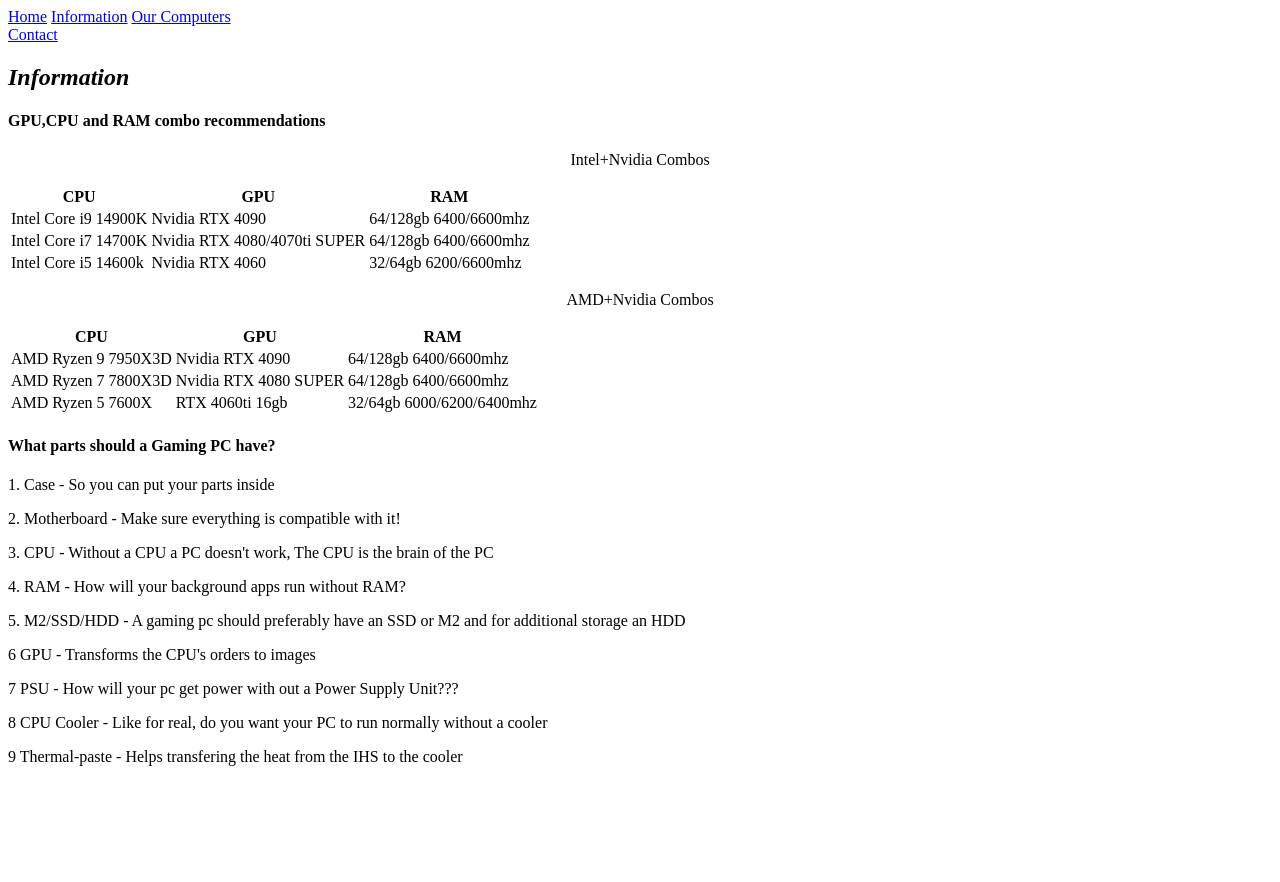
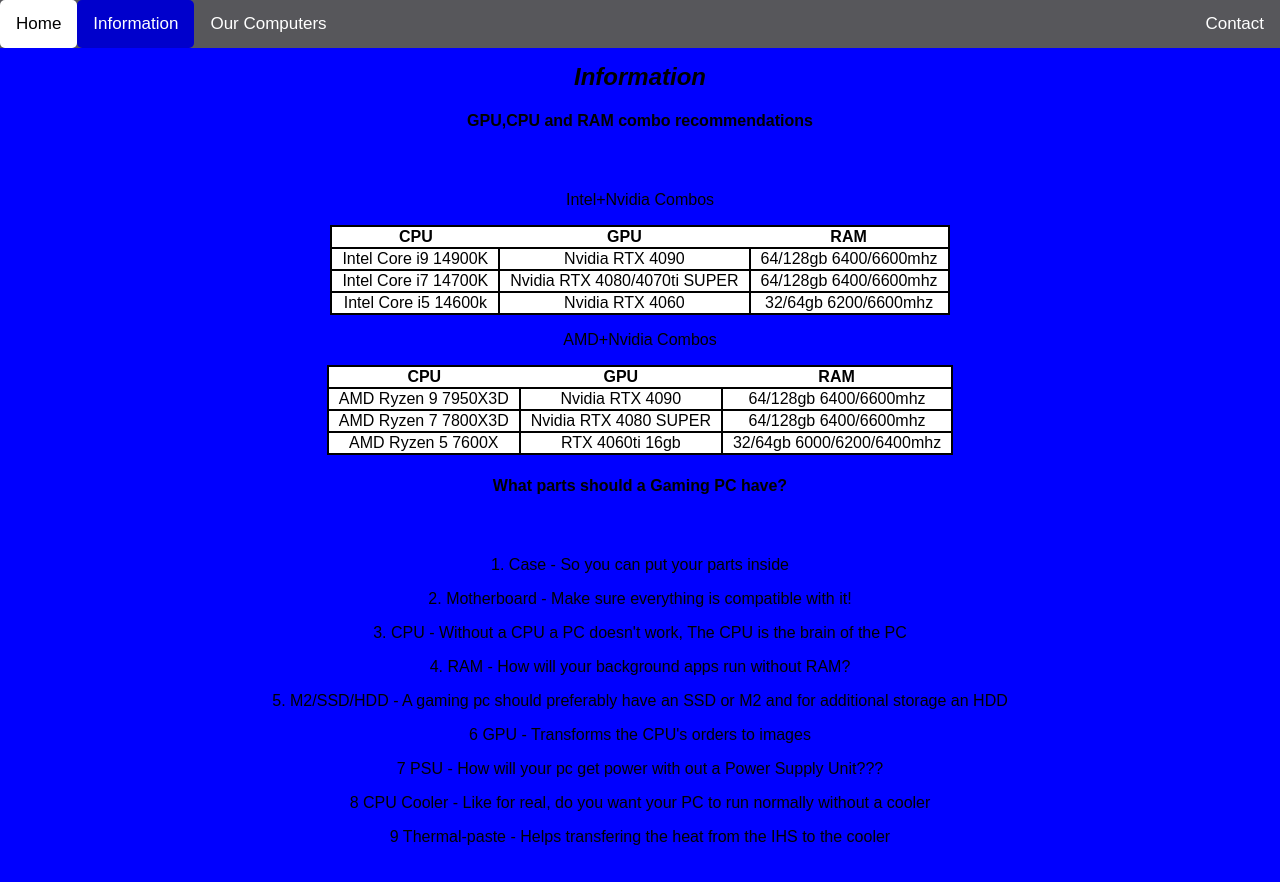
Before and after one commit to NoobAndCoding/Information-Page, a plain HTML site: page index.html in a window 1280 px wide. Before the commit the page ends 800 px from the top, so only its background shows below. Drawn offline with Linux system fonts and the light colour scheme.

Commit message:
Update index.html

```diff
--- a/index.html
+++ b/index.html
@@ -1,6 +1,6 @@
 <html>
     <head>
-        <link rel = "stylesheet" href = "style.css">
+        <link rel = "stylesheet" href = "mnpro.css">
     </head>
     <body>
         <header>
```
